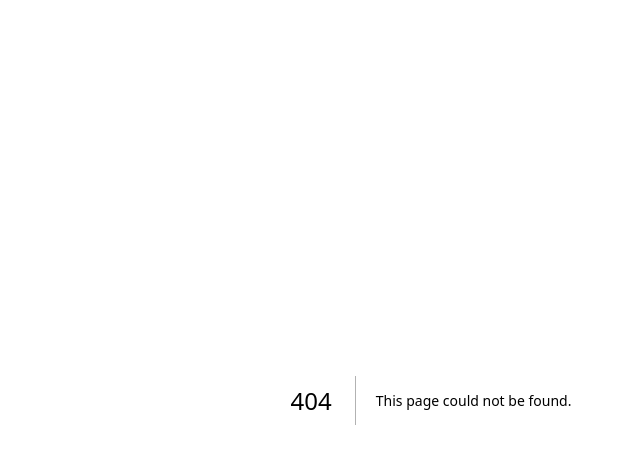
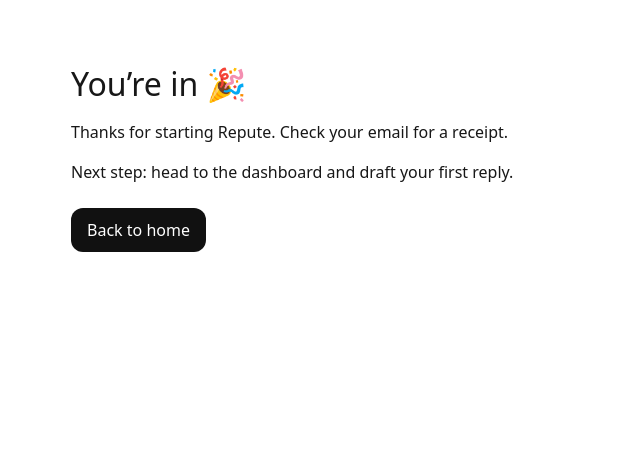
Before and after one commit to matt1095/nextjs-boilerplate, a Next.js app: page /thanks in a window 1280 px wide. Before the commit this address had no page. Shown: the top 464 px of the page, without its empty margins (209-849 px from the left). Built offline with nearby package versions, Linux system fonts and the light colour scheme.

Commit message:
Create page.tsx

```diff
--- /dev/null
+++ b/app/thanks/page.tsx
@@ -0,0 +1,14 @@
+export default function Thanks() {
+  return (
+    <main style={{maxWidth:760, margin:"60px auto", padding:"0 20px", fontFamily:"system-ui"}}>
+      <h1 style={{fontSize:32, marginBottom:12}}>You’re in 🎉</h1>
+      <p>Thanks for starting Repute. Check your email for a receipt.</p>
+      <p style={{marginTop:16}}>
+        Next step: head to the <a href="/dashboard">dashboard</a> and draft your first reply.
+      </p>
+      <a href="/" style={{display:"inline-block", marginTop:24, padding:"10px 16px", borderRadius:12, background:"#111", color:"#fff", textDecoration:"none"}}>
+        Back to home
+      </a>
+    </main>
+  );
+}
```
